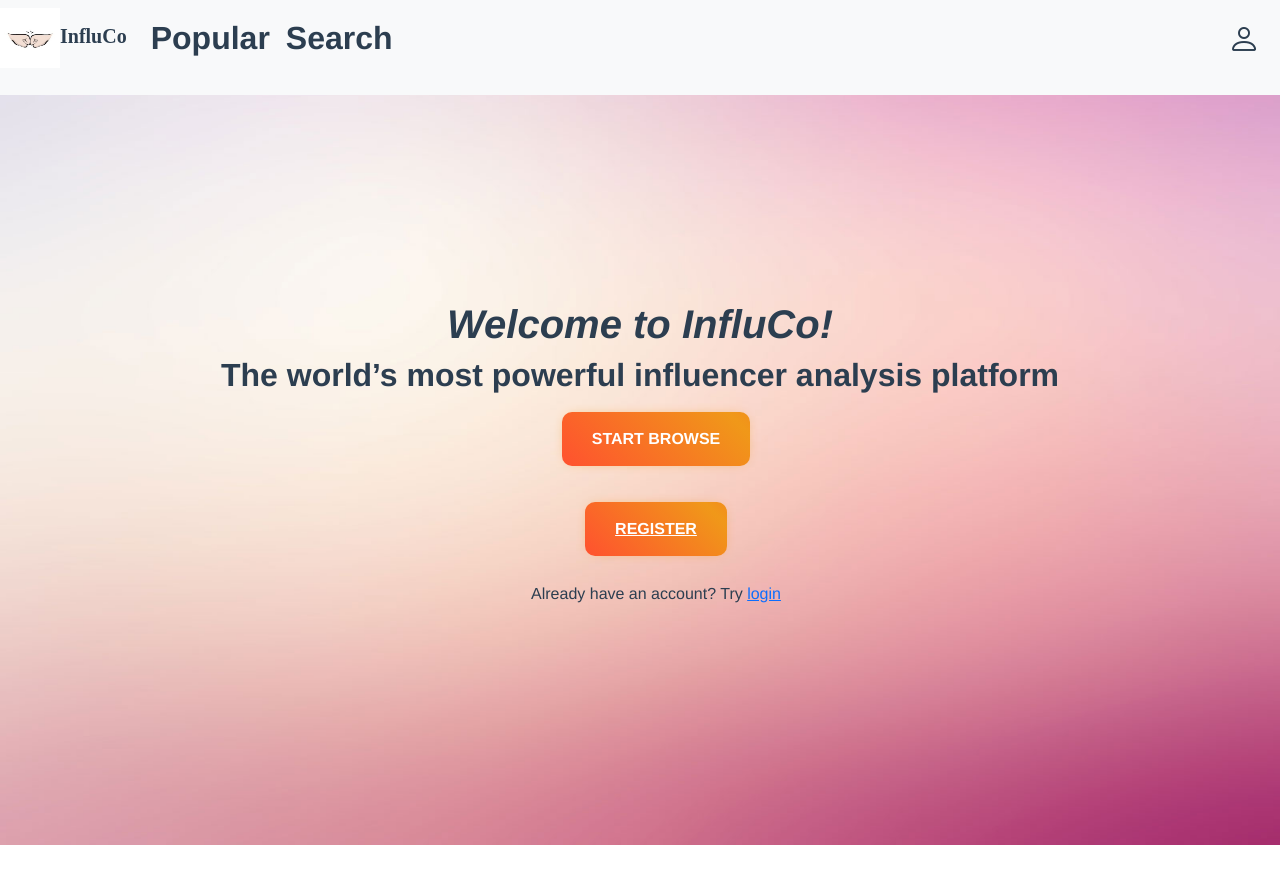
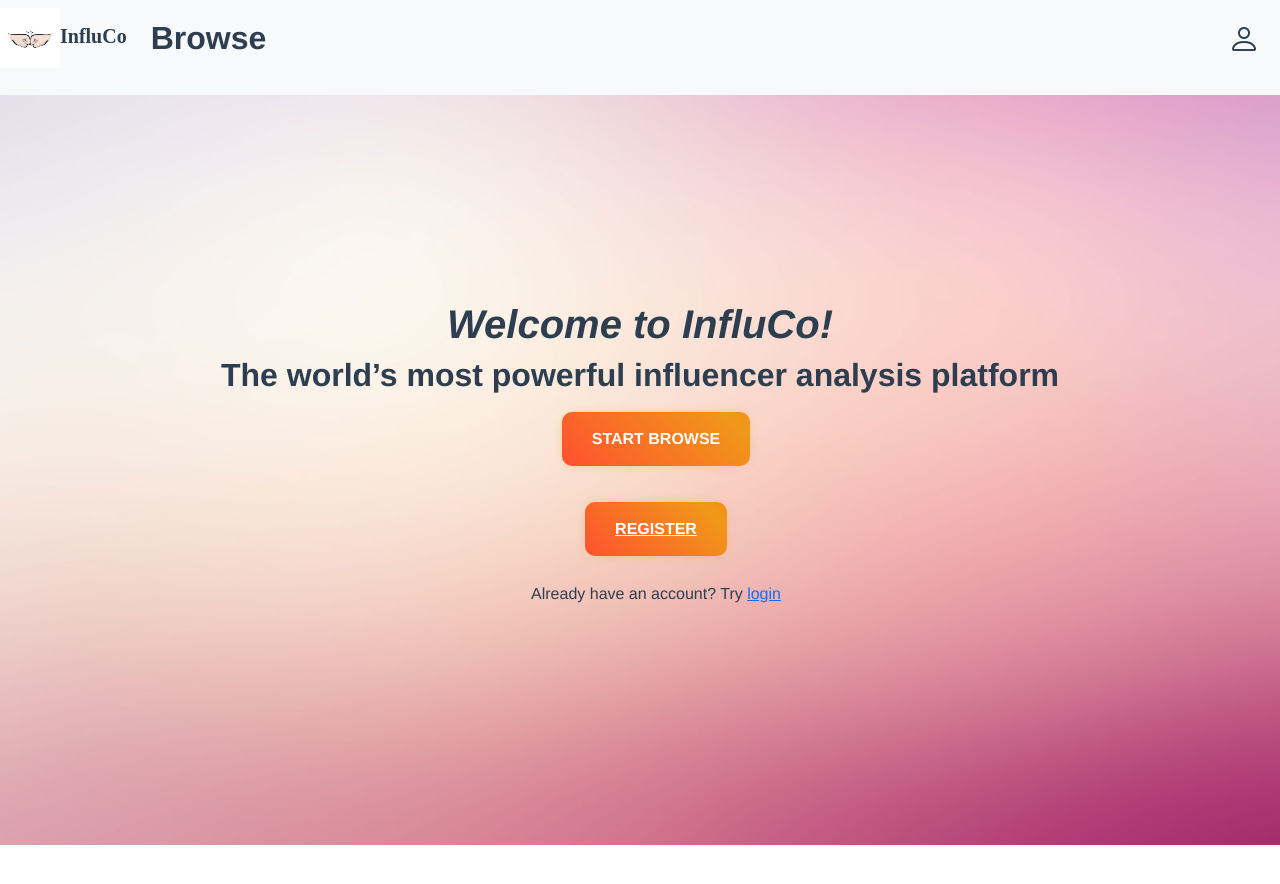
Before and after one commit to dcsil/website_development, a Vue app: page / in a window 1280 px wide. Shown: the top 884 px of the page. Built offline with nearby package versions, Linux system fonts and the light colour scheme.

Commit message:
remove popular

```diff
--- a/src/App.vue
+++ b/src/App.vue
@@ -12,16 +12,10 @@
       <div class="collapse navbar-collapse" id="navbarSupportedContent">
         <div class="navbar-nav mr-auto">
           <div v-if="this.authenticated">
-            <router-link to="/popular" class="nav-item nav-link">Popular</router-link>
+            <router-link to="/search" class="nav-item nav-link">Browse</router-link>
           </div>
           <div v-else-if="!this.authenticated">
-            <a href="/login" class="nav-item nav-link">Popular</a>
-          </div>
-          <div v-if="this.authenticated">
-            <router-link to="/search" class="nav-item nav-link">Search</router-link>
-          </div>
-          <div v-else-if="!this.authenticated">
-            <a href="/login" class="nav-item nav-link">Search</a>
+            <a href="/login" class="nav-item nav-link">Browse</a>
           </div>
         </div>
       </div>
```
